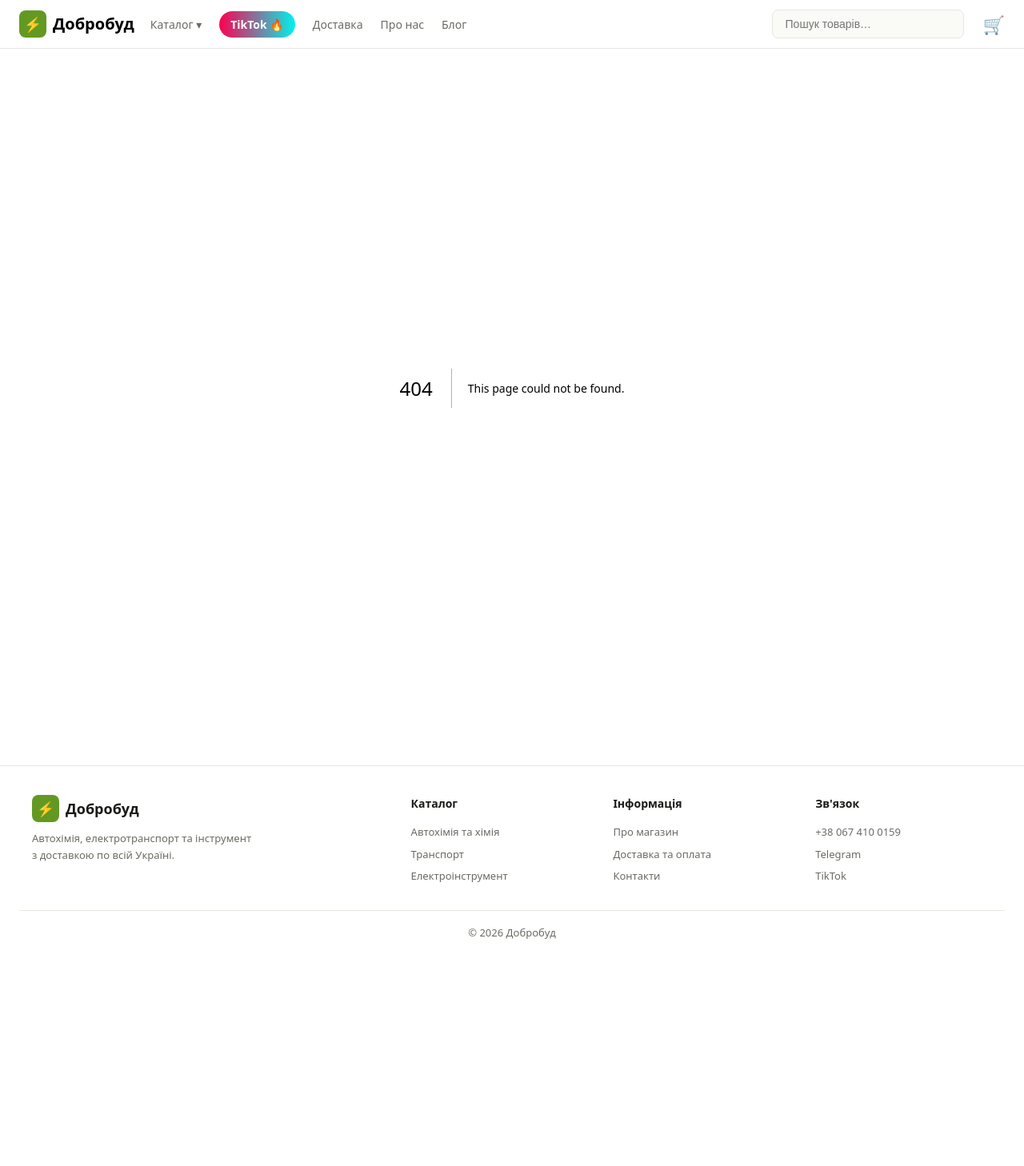
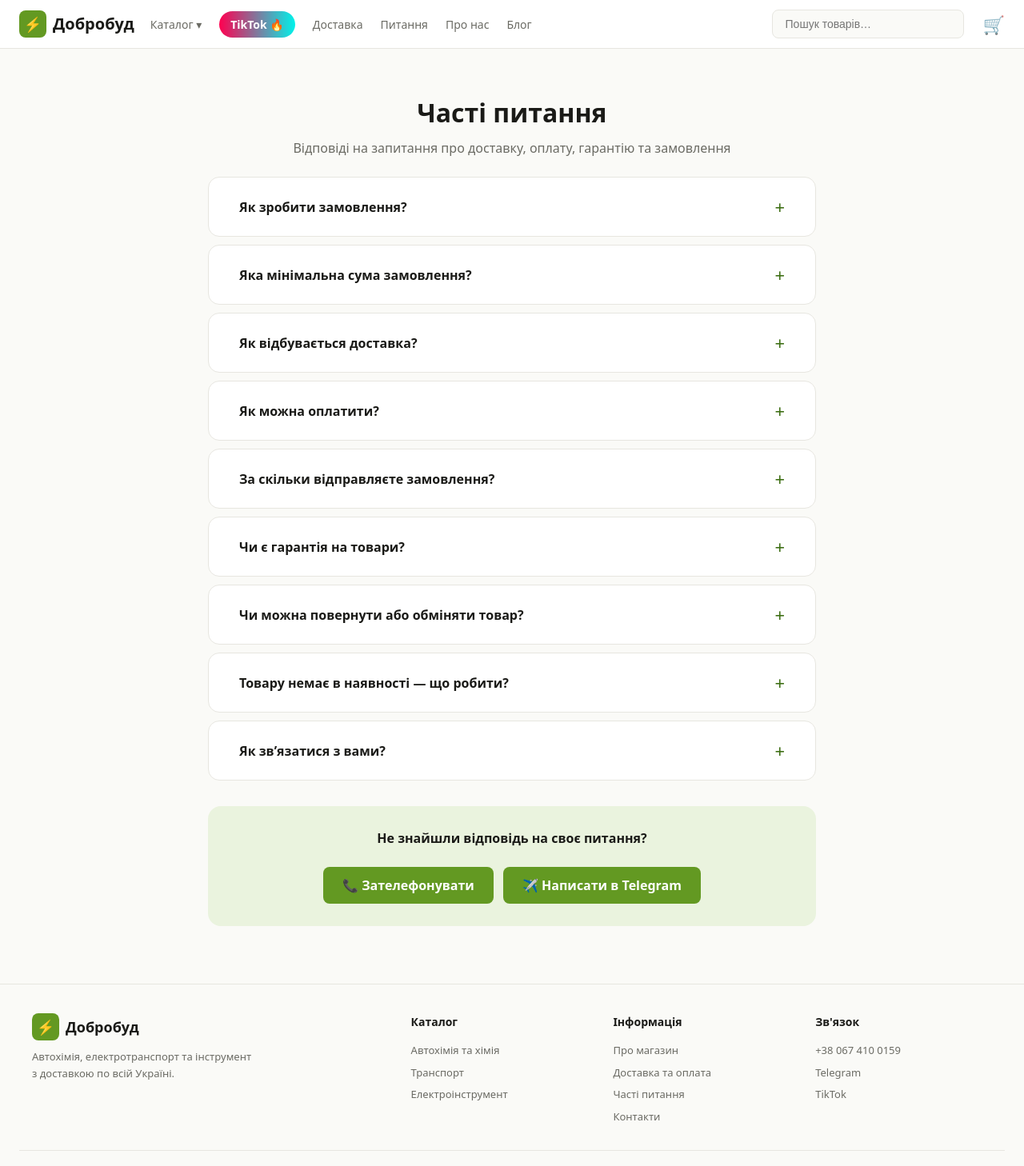
Before and after one commit to toxa8949-cmd/Dobrobud, a Next.js app: page /faq in a window 1280 px wide. Before the commit this address had no page. Shown: the top 1458 px of the page at 80% size. Before the commit the page ends 1194 px from the top, so only its background shows below. Built offline with nearby package versions, Linux system fonts and the light colour scheme.

Commit message:
Add files via upload

```diff
--- /dev/null
+++ b/app/faq/page.tsx
@@ -0,0 +1,89 @@
+import type { Metadata } from 'next';
+
+export const metadata: Metadata = {
+  title: 'Часті питання — Добробуд',
+  description:
+    'Відповіді на часті питання: доставка Новою Поштою та самовивіз, оплата, гарантія, повернення товару, мінімальне замовлення. Магазин Добробуд у Любарі.',
+};
+
+const FAQ: { q: string; a: string }[] = [
+  {
+    q: 'Як зробити замовлення?',
+    a: 'Додайте потрібні товари в кошик, перейдіть у кошик і заповніть форму: ім’я, телефон, спосіб доставки. Після оформлення наш менеджер зв’яжеться з вами для підтвердження. Також можна замовити напряму через Telegram або за телефоном.',
+  },
+  {
+    q: 'Яка мінімальна сума замовлення?',
+    a: 'Мінімальна сума замовлення — 500 грн. Якщо у кошику менша сума, додайте ще товарів до цього порогу.',
+  },
+  {
+    q: 'Як відбувається доставка?',
+    a: 'Ми відправляємо Новою Поштою у відділення або поштомат по всій Україні — зазвичай 1–3 дні залежно від міста. Також доступний безкоштовний самовивіз з нашого магазину в Любарі (вул. Житомирська). Укрпоштою не відправляємо.',
+  },
+  {
+    q: 'Як можна оплатити?',
+    a: 'Доступна повна оплата, часткова передоплата або оплата на ФОП без ПДВ. Відправляємо за умови повної оплати чи часткової передоплати замовлення. Деталі узгоджує менеджер при підтвердженні.',
+  },
+  {
+    q: 'За скільки відправляєте замовлення?',
+    a: 'Зазвичай відправляємо протягом 1–3 робочих днів після підтвердження замовлення та оплати. Час залежить від наявності конкретного товару — менеджер повідомить точні терміни.',
+  },
+  {
+    q: 'Чи є гарантія на товари?',
+    a: 'На товари діє гарантія відповідно до умов виробника. Зберігайте чек або підтвердження замовлення — вони знадобляться у разі гарантійного звернення.',
+  },
+  {
+    q: 'Чи можна повернути або обміняти товар?',
+    a: 'Повернення та обмін якісного товару можливі згідно з чинним законодавством України про захист прав споживачів (за умови збереження товарного вигляду та комплектності). Щодо конкретної ситуації зв’яжіться з нами — вирішимо індивідуально.',
+  },
+  {
+    q: 'Товару немає в наявності — що робити?',
+    a: 'Якщо товар позначено як відсутній або ви не знайшли потрібну позицію, напишіть нам у Telegram чи зателефонуйте — ми підкажемо терміни надходження або запропонуємо альтернативу.',
+  },
+  {
+    q: 'Як зв’язатися з вами?',
+    a: 'Телефон: +38 067 410 0159. Telegram: @ProkopenkoVasyl. Також ми у TikTok та Facebook. Магазин: вул. Житомирська, Любар, Житомирська область.',
+  },
+];
+
+export default function FaqPage() {
+  // JSON-LD схема FAQ для розширеного сніпета в Google
+  const jsonLd = {
+    '@context': 'https://schema.org',
+    '@type': 'FAQPage',
+    mainEntity: FAQ.map((item) => ({
+      '@type': 'Question',
+      name: item.q,
+      acceptedAnswer: { '@type': 'Answer', text: item.a },
+    })),
+  };
+
+  return (
+    <div className="info-page">
+      <script
+        type="application/ld+json"
+        dangerouslySetInnerHTML={{ __html: JSON.stringify(jsonLd) }}
+      />
+      <div className="info-hero">
+        <h1>Часті питання</h1>
+        <p>Відповіді на запитання про доставку, оплату, гарантію та замовлення</p>
+      </div>
+
+      <div className="faq-list">
+        {FAQ.map((item, i) => (
+          <details className="faq-item" key={i}>
+            <summary>{item.q}</summary>
+            <p>{item.a}</p>
+          </details>
+        ))}
+      </div>
+
+      <div className="faq-cta">
+        <p>Не знайшли відповідь на своє питання?</p>
+        <div className="faq-cta-btns">
+          <a href="tel:+380674100159" className="btn-light-green">📞 Зателефонувати</a>
+          <a href="https://t.me/ProkopenkoVasyl" target="_blank" rel="noopener noreferrer" className="btn-light-green">✈️ Написати в Telegram</a>
+        </div>
+      </div>
+    </div>
+  );
+}
--- a/app/globals.css
+++ b/app/globals.css
@@ -1337,3 +1337,20 @@ img { max-width: 100%; height: auto; }
 .cart-min-text b { font-weight: 700; }
 .cart-min-link { display: inline-block; font-size: 13px; font-weight: 600; color: var(--green); }
 .cart-min-link:hover { text-decoration: underline; }
+
+/* ── FAQ ── */
+.faq-list { max-width: 760px; margin: 0 auto; display: flex; flex-direction: column; gap: 10px; }
+.faq-item { background: var(--card); border: 1px solid var(--line); border-radius: 14px; overflow: hidden; }
+.faq-item summary {
+  padding: 16px 20px; font-size: 16px; font-weight: 600; cursor: pointer; list-style: none;
+  display: flex; align-items: center; justify-content: space-between; gap: 12px; color: var(--ink);
+}
+.faq-item summary::-webkit-details-marker { display: none; }
+.faq-item summary::after { content: '+'; font-size: 22px; font-weight: 400; color: var(--green); flex-shrink: 0; transition: transform .2s; }
+.faq-item[open] summary::after { content: '−'; }
+.faq-item[open] summary { border-bottom: 1px solid var(--line); }
+.faq-item p { padding: 14px 20px 18px; font-size: 14.5px; line-height: 1.7; color: #4a4a44; margin: 0; }
+.faq-cta { max-width: 760px; margin: 32px auto 0; text-align: center; background: var(--green-soft); border-radius: 16px; padding: 28px 20px; }
+.faq-cta p { font-size: 16px; font-weight: 600; margin: 0 0 16px; }
+.faq-cta-btns { display: flex; gap: 12px; justify-content: center; flex-wrap: wrap; }
+@media (max-width: 480px) { .faq-cta-btns { flex-direction: column; } .faq-cta-btns a { width: 100%; } }
--- a/app/layout.tsx
+++ b/app/layout.tsx
@@ -38,6 +38,7 @@ export default function RootLayout({ children }: { children: React.ReactNode })
                 <h4>Інформація</h4>
                 <a href="/about">Про магазин</a>
                 <a href="/delivery">Доставка та оплата</a>
+                <a href="/faq">Часті питання</a>
                 <a href="/about">Контакти</a>
               </div>
               <div>
--- a/components/Header.tsx
+++ b/components/Header.tsx
@@ -66,6 +66,7 @@ export default function Header() {
         </div>
         <a href="/tiktok" className="nav-tiktok">TikTok 🔥</a>
         <a href="/delivery">Доставка</a>
+        <a href="/faq">Питання</a>
         <a href="/about">Про нас</a>
         <a href="/blog">Блог</a>
       </nav>
@@ -94,6 +95,7 @@ export default function Header() {
             </details>
           ))}
           <a href="/delivery" onClick={() => setMenuOpen(false)}>Доставка</a>
+          <a href="/faq" onClick={() => setMenuOpen(false)}>Питання</a>
           <a href="/about" onClick={() => setMenuOpen(false)}>Про нас</a>
           <a href="/blog" onClick={() => setMenuOpen(false)}>Блог</a>
           <a href="/tiktok" className="mm-tiktok" onClick={() => setMenuOpen(false)}>TikTok 🔥</a>
```
